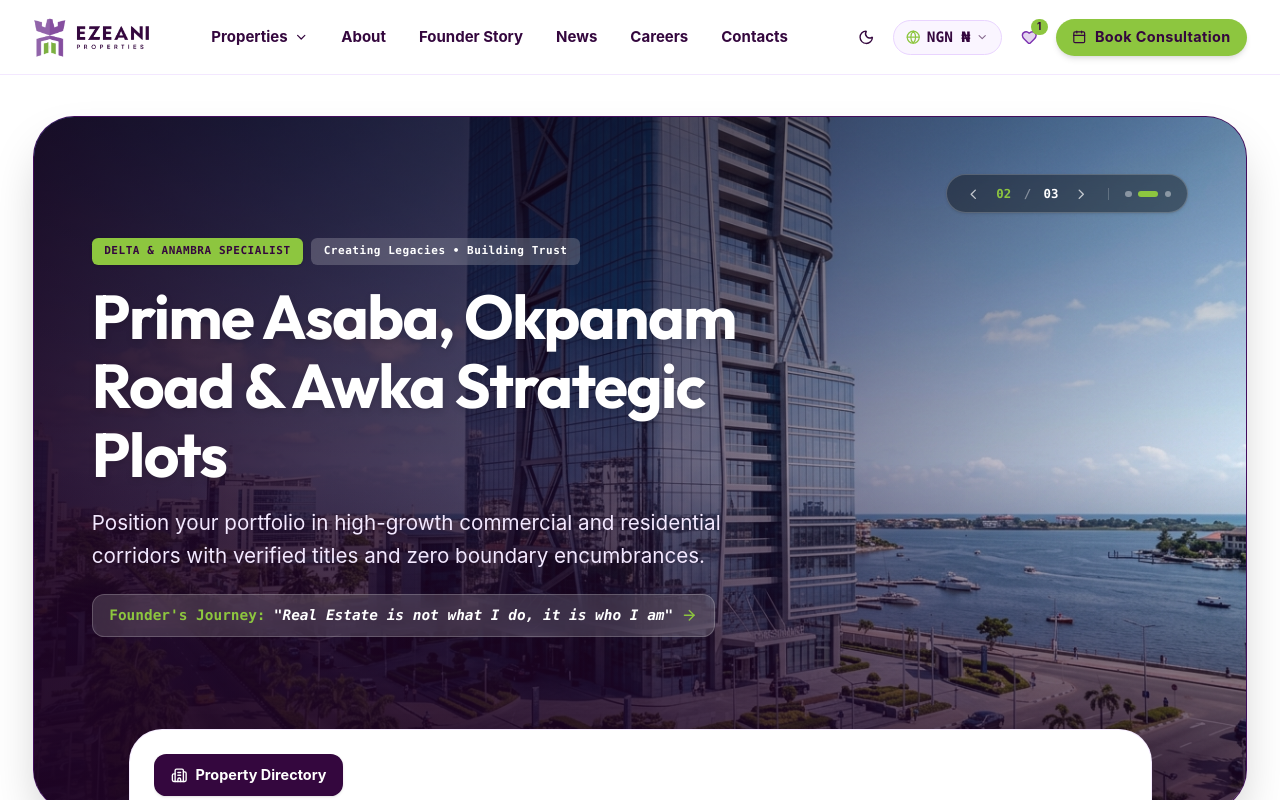
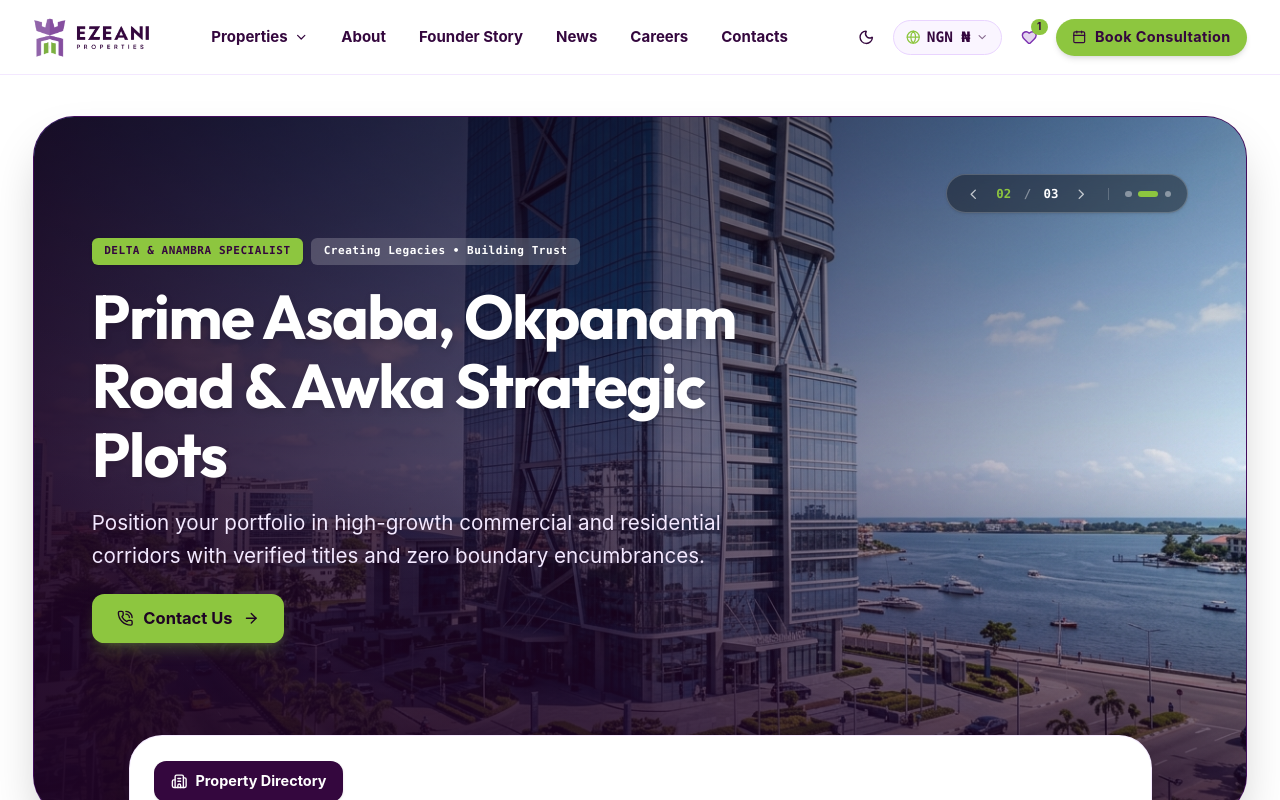
Before and after one commit to covorn01/ezeani-properties, a React (Vite) app: page / in a window 1280 px wide. Shown: the top 800 px of the page. Built offline with nearby package versions, Linux system fonts and the light colour scheme.

Commit message:
Replace hero quote pill with Contact Us CTA button

```diff
--- a/src/App.jsx
+++ b/src/App.jsx
@@ -261,6 +261,7 @@ export default function App() {
         {/* Hero */}
         <Hero
           onOpenBooking={handleOpenBooking}
+          onOpenContacts={() => setContactsModalOpen(true)}
           onSearchProperties={() => setActiveSection('properties')}
           onQuickSurvey={() => setActiveSection('surveying')}
           onQuickBuild={() => setActiveSection('construction')}
--- a/src/components/Footer.jsx
+++ b/src/components/Footer.jsx
@@ -28,7 +28,7 @@ export default function Footer({ onOpenBooking, onOpenMyBookings, onOpenAdmin, c
   };
 
   return (
-    <footer className="bg-[#34073E] dark:bg-[#1E0424] text-white pt-16 pb-12 border-t border-purple-900/60 relative overflow-hidden">
+    <footer id="contact" className="bg-[#34073E] dark:bg-[#1E0424] text-white pt-16 pb-12 border-t border-purple-900/60 relative overflow-hidden">
       <div className="max-w-7xl mx-auto px-4 sm:px-6 lg:px-8">
 
         {/* TOP: Warm Light CTA Conversion Block (High Contrast & Deliberate Brand Surface) */}
--- a/src/components/Hero.jsx
+++ b/src/components/Hero.jsx
@@ -12,11 +12,12 @@ import {
   ChevronLeft,
   ChevronRight,
   MapPin,
-  CheckCircle2
+  CheckCircle2,
+  PhoneCall
 } from 'lucide-react';
 import { EZEANI_COMPANY_INFO } from '../data/mockData';
 
-export default function Hero({ onOpenBooking, onSearchProperties, onQuickSurvey, onQuickBuild, currency, companyInfo }) {
+export default function Hero({ onOpenBooking, onOpenContacts, onSearchProperties, onQuickSurvey, onQuickBuild, currency, companyInfo }) {
   const [activeTab, setActiveTab] = useState('properties');
   const [searchQuery, setSearchQuery] = useState('');
   const [propertyType, setPropertyType] = useState('All');
@@ -219,16 +220,24 @@ export default function Hero({ onOpenBooking, onSearchProperties, onQuickSurvey,
               {currentSlide === 0 && companyInfo?.subheadline ? companyInfo.subheadline : slide.subtitle}
             </p>
 
-            {/* Founder Story Quick Link Pill */}
+            {/* Contact Us Call To Action (CTA) */}
             <div className="mt-5">
-              <a
-                href="#founder-story"
-                className="inline-flex items-center gap-2 px-4 py-2.5 rounded-xl bg-white/15 hover:bg-white/25 text-white text-xs sm:text-sm font-mono font-semibold backdrop-blur-md border border-white/20 transition-all group"
+              <button
+                type="button"
+                onClick={() => {
+                  if (onOpenContacts) {
+                    onOpenContacts();
+                  } else {
+                    const el = document.getElementById('contact');
+                    if (el) el.scrollIntoView({ behavior: 'smooth' });
+                  }
+                }}
+                className="inline-flex items-center gap-2.5 px-6 py-3 rounded-xl bg-[#8DC63F] hover:bg-[#9de047] text-[#1E0424] font-bold text-sm sm:text-base shadow-lg shadow-[#8DC63F]/25 hover:shadow-xl hover:shadow-[#8DC63F]/35 transition-all duration-200 active:scale-95 group cursor-pointer"
               >
-                <span className="text-[#8DC63F] font-bold">Founder's Journey:</span>
-                <span className="italic">"Real Estate is not what I do, it is who I am"</span>
-                <ArrowRight className="w-4 h-4 text-[#8DC63F] group-hover:translate-x-1 transition-transform" />
-              </a>
+                <PhoneCall className="w-4 h-4 text-[#1E0424]" />
+                <span>Contact Us</span>
+                <ArrowRight className="w-4 h-4 text-[#1E0424] group-hover:translate-x-1 transition-transform" />
+              </button>
             </div>
           </div>
 
```
